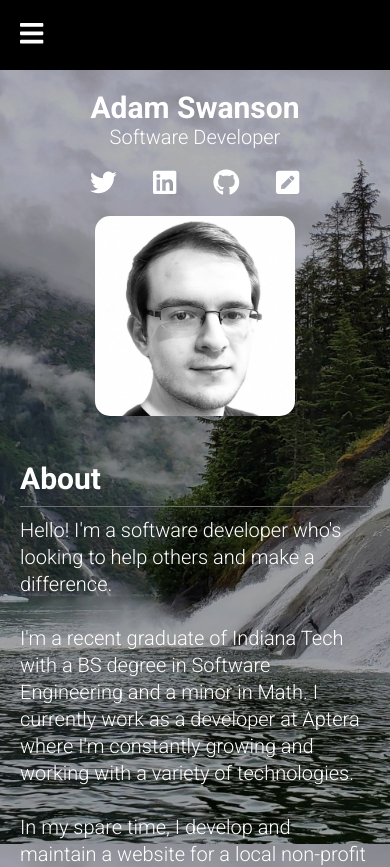
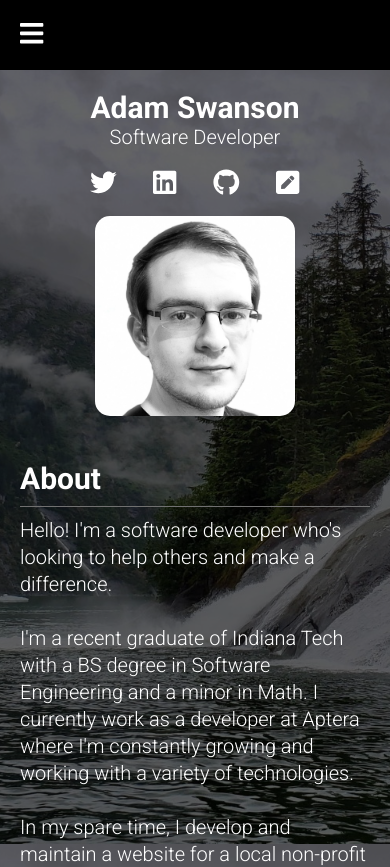
Before and after one commit to theaswanson/personal-site, an Angular app in the folder adam-swanson-site/: page / in a window 390 px wide. Shown: the top 867 px of the page. Built offline with nearby package versions, Linux system fonts and the light colour scheme.

Commit message:
Update background styling on mobile

```diff
--- a/adam-swanson-site/src/styles.scss
+++ b/adam-swanson-site/src/styles.scss
@@ -15,15 +15,17 @@ body {
   font-family: 'Roboto', sans-serif;
   font-size: 2rem;
 
-  @media screen and (min-width: $desktop) {
-    font-size: 3rem;
-  }
-
   color: white;
-  background: linear-gradient(rgba(0, 0, 0, 0.3),
-    rgba(0, 0, 0, 0.3)),
-  transparent url('/assets/img/waterfall.jpg') 0% 0% no-repeat padding-box;
+  background: linear-gradient(rgba(0, 0, 0, 0.6), rgba(0, 0, 0, 0.6)), transparent url('/assets/img/waterfall.jpg') 0% 0% no-repeat padding-box;
   background-position: center;
   background-size: cover;
   background-attachment: fixed;
+
+  @media screen and (min-width: $desktop) {
+    font-size: 3rem;
+    background: linear-gradient(rgba(0, 0, 0, 0.3), rgba(0, 0, 0, 0.3)), transparent url('/assets/img/waterfall.jpg') 0% 0% no-repeat padding-box;
+    background-position: center;
+    background-size: cover;
+    background-attachment: fixed;
+  }
 }
```
